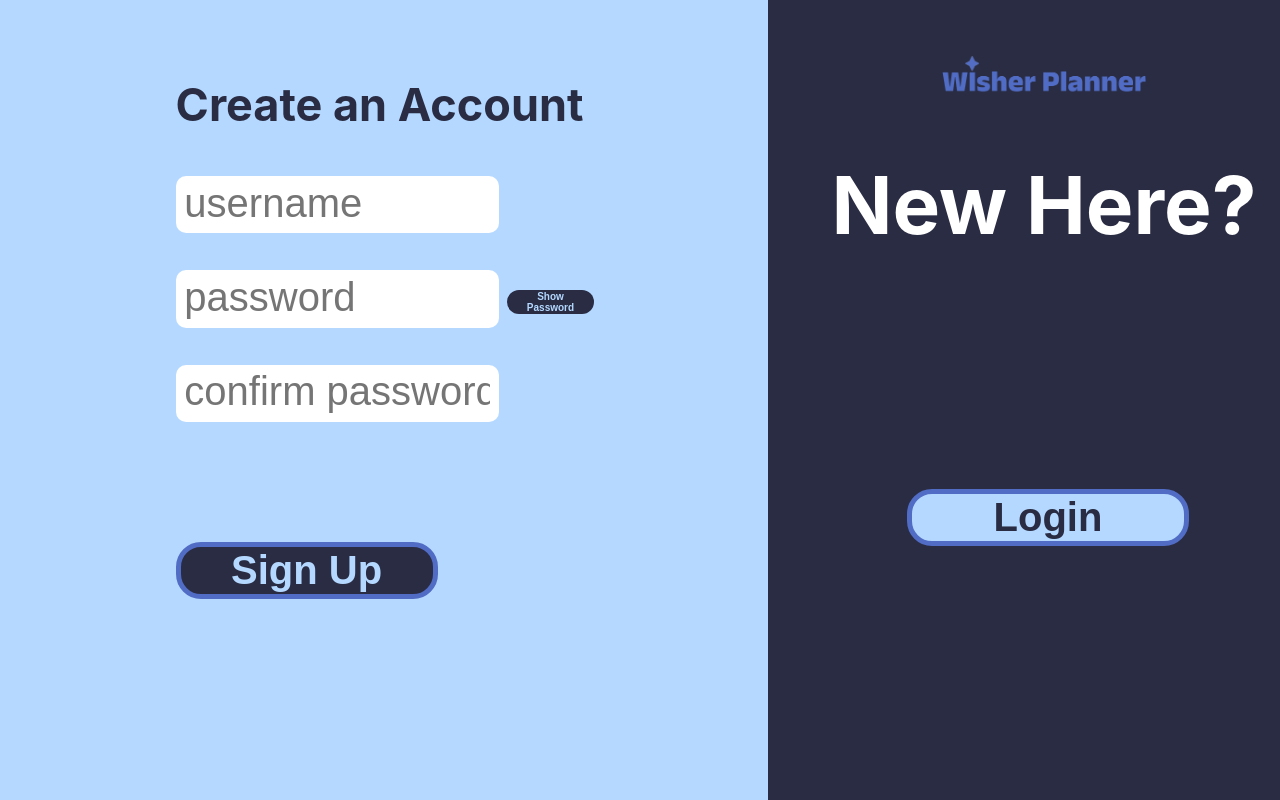
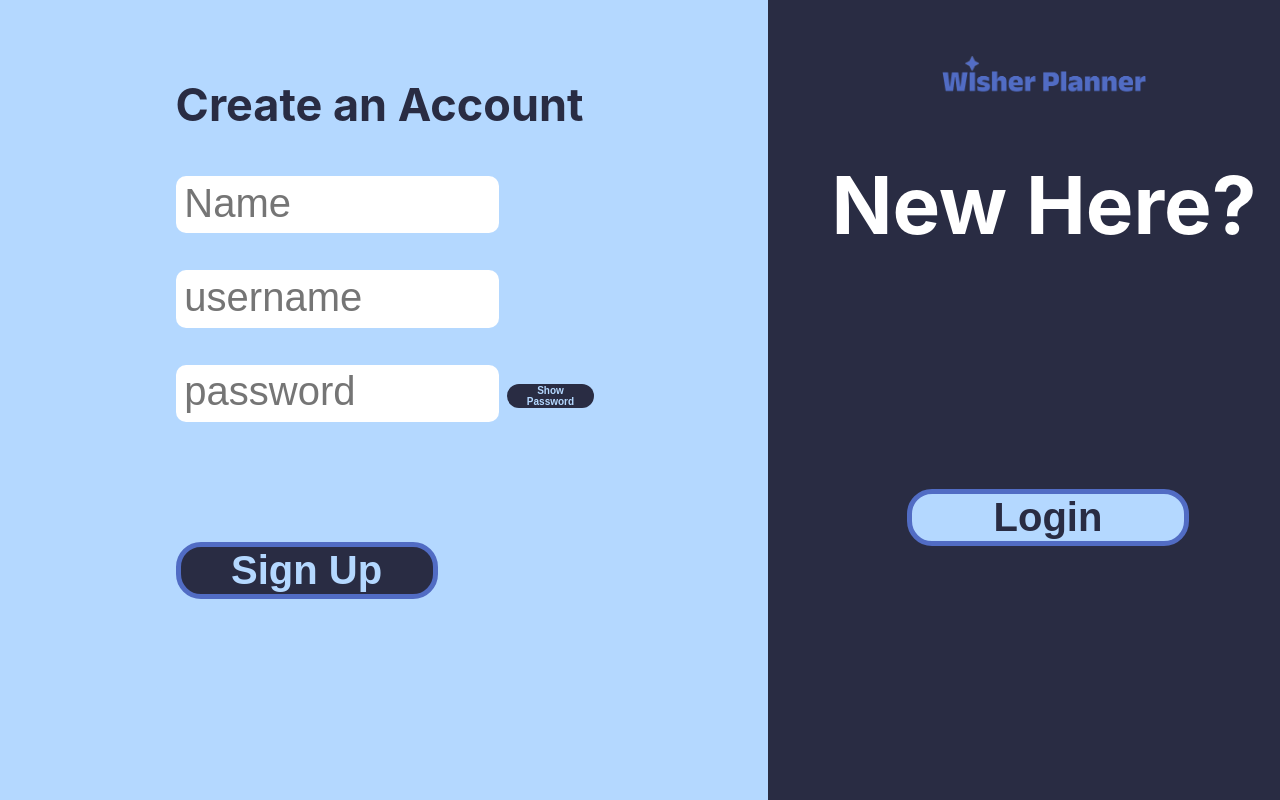
Before and after one commit to FiresoftPH/Gacha_Planner, a React (Create React App) app in the folder front-end/: page /signup in a window 1280 px wide. Built offline with nearby package versions, Linux system fonts and the light colour scheme; the HTML template or start-up script is replaced by a standard one.

Commit message:
connect login page to endpoint

```diff
--- a/front-end/src/Components/LoginForm/LoginForm.js
+++ b/front-end/src/Components/LoginForm/LoginForm.js
@@ -1,5 +1,6 @@
-import React, { useState } from "react";
+import React, { useState,useEffect } from "react";
 import "./LoginForm.css"
+import axios from 'axios'; // Import Axios
 export default function LoginForm() {
     const [formData, setFormData] = useState({
       username: "",
@@ -13,12 +14,25 @@ export default function LoginForm() {
         [name]: value,
       });
     };
+    const [post, setPost] = useState([]);
 
-    const handleSubmit = (e) => {
+    const handleSubmit = async (e) => {
       e.preventDefault();
-      console.log("Form data submitted:", formData);
-      // You can add your authentication logic here
-    };
+
+      const userInput = {
+        username: 'user@boby',
+        password: '1234',
+      };
+      console.log(userInput);
+      try {
+          const response = await axios.post('/api/auth/users', userInput);
+          const post_msg = response.data;
+          console.log(post_msg)
+      } catch (err) {
+          console.error('Error: ', err);
+      }
+  }
+
 
     return (
       <div className="login-form">
--- a/front-end/src/Components/SignUpForm/SignUpForm.js
+++ b/front-end/src/Components/SignUpForm/SignUpForm.js
@@ -1,10 +1,12 @@
-import React, { useState } from "react";
+import React, { useState,useEffect } from "react";
 import './SignUpForm.css'
+import axios from 'axios'; // Import Axios
 export default function SignUpForm() {
     const [formData, setFormData] = useState({
+      name: '',
       username: '',
       password: '',
-      confirmPassword: '',
+
     });
 
     const [showPassword, setShowPassword] = useState(false);
@@ -16,27 +18,51 @@ export default function SignUpForm() {
         [name]: value,
       });
     };
+    const [username, setUsername] = useState(0);
+    const [password, setPassword] = useState(0);
+
 
     const togglePasswordVisibility = () => {
       setShowPassword(!showPassword);
     };
 
-    const handleSubmit = (e) => {
+
+    const handleSubmit = async (e) => {
       e.preventDefault();
-      // Check if the password and confirmPassword match
-      if (formData.password === formData.confirmPassword) {
-        // Passwords match, handle form submission (e.g., send data to server)
-        console.log('Form Data:', formData);
-      } else {
-        // Passwords do not match, handle this scenario (e.g., show an error message)
-        console.error('Passwords do not match');
+      setUsername(formData.username);
+      setPassword(formData.password)
+      const userInput = {
+
+        name:'LLOR',
+        username: ':L',
+        password: '1234',
+      };
+      console.log(userInput);
+      try {
+          const response = await axios.post('/api/auth/signup', userInput);
+          const post_msg = response.data;
+          console.log(post_msg)
+      } catch (err) {
+          console.error('Error: ', err);
       }
-    };
+  }
 
     return (
       <div className="signup-form-container">
         <h2>Create an Account</h2>
         <form onSubmit={handleSubmit}>
+        <div className="form-group">
+            <input
+              className="signup-input"
+              placeholder="Name"
+              type='text'
+              id="name"
+              name="name"
+              value={formData.name}
+              onChange={handleInputChange}
+              required
+            />
+          </div>
           <div className="form-group">
             <input
               className="signup-input"
@@ -68,19 +94,8 @@ export default function SignUpForm() {
               {showPassword ? 'Hide' : 'Show'} Password
             </button>
           </div>
-          <div className="form-group">
-            <input
-              className="signup-input"
-              placeholder="confirm password"
-              type={showPassword ? 'text' : 'password'}
-              id="confirmPassword"
-              name="confirmPassword"
-              value={formData.confirmPassword}
-              onChange={handleInputChange}
-              required
-            />
-          </div>
-          <button type="submit" className="submit-button">
+
+          <button onClick={handleSubmit} type="submit" className="submit-button">
             Sign Up
           </button>
         </form>
--- a/front-end/src/Pages/SignUpPage/signup.js
+++ b/front-end/src/Pages/SignUpPage/signup.js
@@ -1,8 +1,10 @@
-import React, { useState } from "react";
-import "./signup.css"
+import React, { useState, useEffect } from "react";
+import "./signup.css";
 import { useNavigate } from 'react-router-dom';
+import axios from 'axios'; // Import Axios
 import myImage from '../../Pictures/wisher_header.png';
-import SignUpForm from '../../Components/SignUpForm/SignUpForm'
+import SignUpForm from '../../Components/SignUpForm/SignUpForm';
+
 
 export default function SignupComp() {
   const navigate = useNavigate();
@@ -10,10 +12,12 @@ export default function SignupComp() {
   const navigateToDestination = () => {
     navigate('/login');
   };
-  return(
+
+
+  return (
     <div className="signup-page">
       <div className='form-container'>
-        <SignUpForm></SignUpForm>
+        <SignUpForm/>
       </div>
 
       <div className="signupform-section">
@@ -25,10 +29,8 @@ export default function SignupComp() {
           <div>
             <button onClick={navigateToDestination} className="toLogin-page">Login</button>
           </div>
-
         </form>
       </div>
-
     </div>
   );
 }
--- a/front-end/src/Pages/YourPlannerPage/yourplanner.js
+++ b/front-end/src/Pages/YourPlannerPage/yourplanner.js
@@ -1,5 +1,7 @@
-import { useState } from 'react';
+import { useState,useEffect } from 'react';
 import './yourplanner.css'
+import axios from 'axios'
+
 
 import Topbar from '../../Components/TopBarComponent/Topbar';
 import ProgressTracking from '../../Components/ProgressTrack/ProgressTracking';
@@ -9,7 +11,20 @@ export default function YourPlanner(){
     const [Genesis, setGenesis] = useState('');
     const [Interwined, setInterwined] = useState('');
 
-
+    useEffect(() => {
+      // Perform the GET request when the component is mounted
+      axios.get('/api/planner/fetch-data')
+        .then(response => {
+          // Handle the response
+          console.log('URPLANNERRRRR')
+          console.log(response.data);
+        })
+        .catch(error => {
+          // Handle errors
+          console.log('ERR')
+          console.log(error);
+        });
+    }, []);
 
     const handleSubmit = () => {
         // Handle the form submission, e.g., send data to a server or perform an action
```
Also changed, not shown: front-end/src/Components/TimelineComp/TimelineComp.js (+4 -8 lines), front-end/src/Pages/BannerHistory/banner_history.js (+2 -7 lines). Lines whose indentation alone changed are shown as unchanged.
